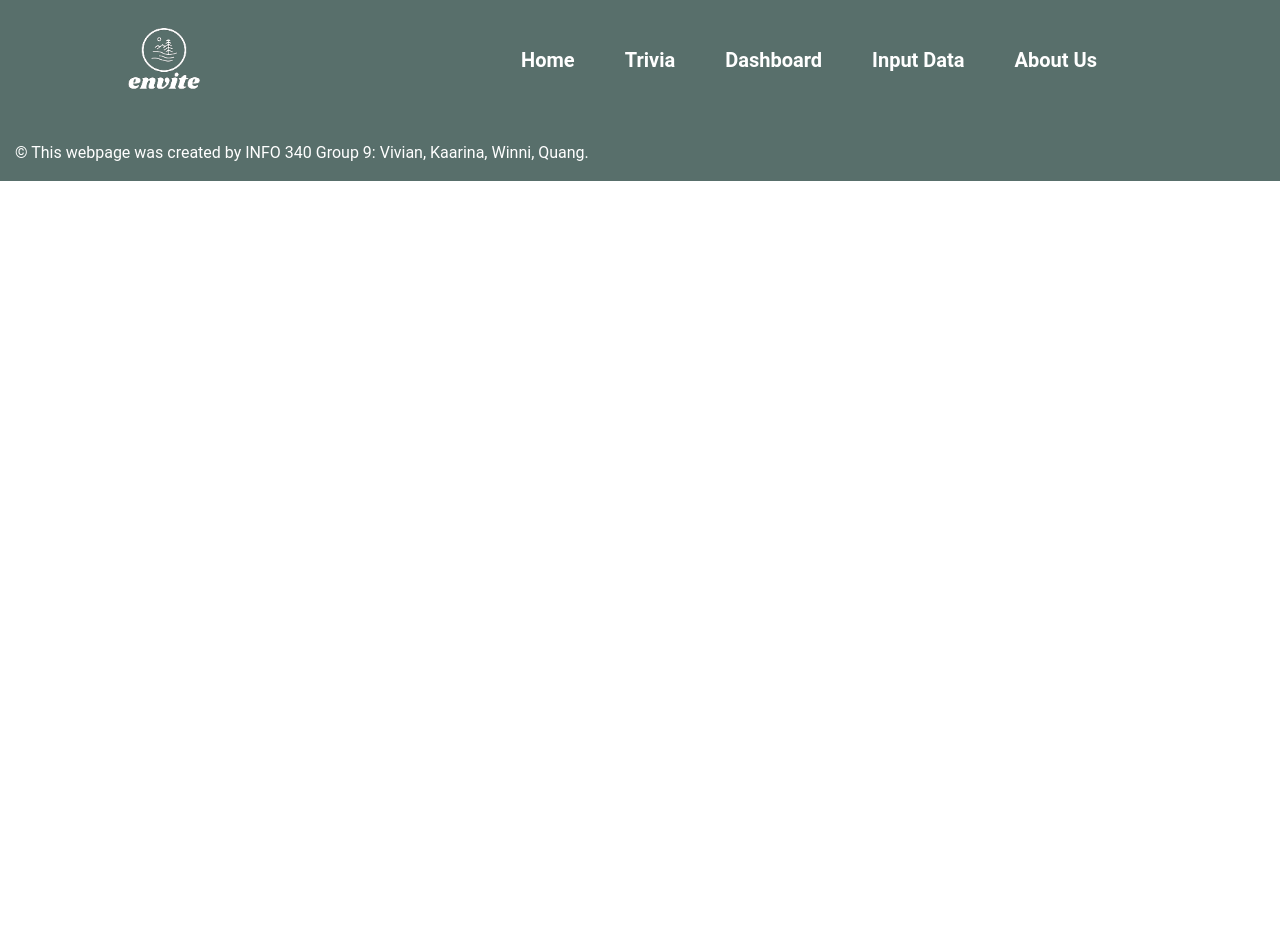
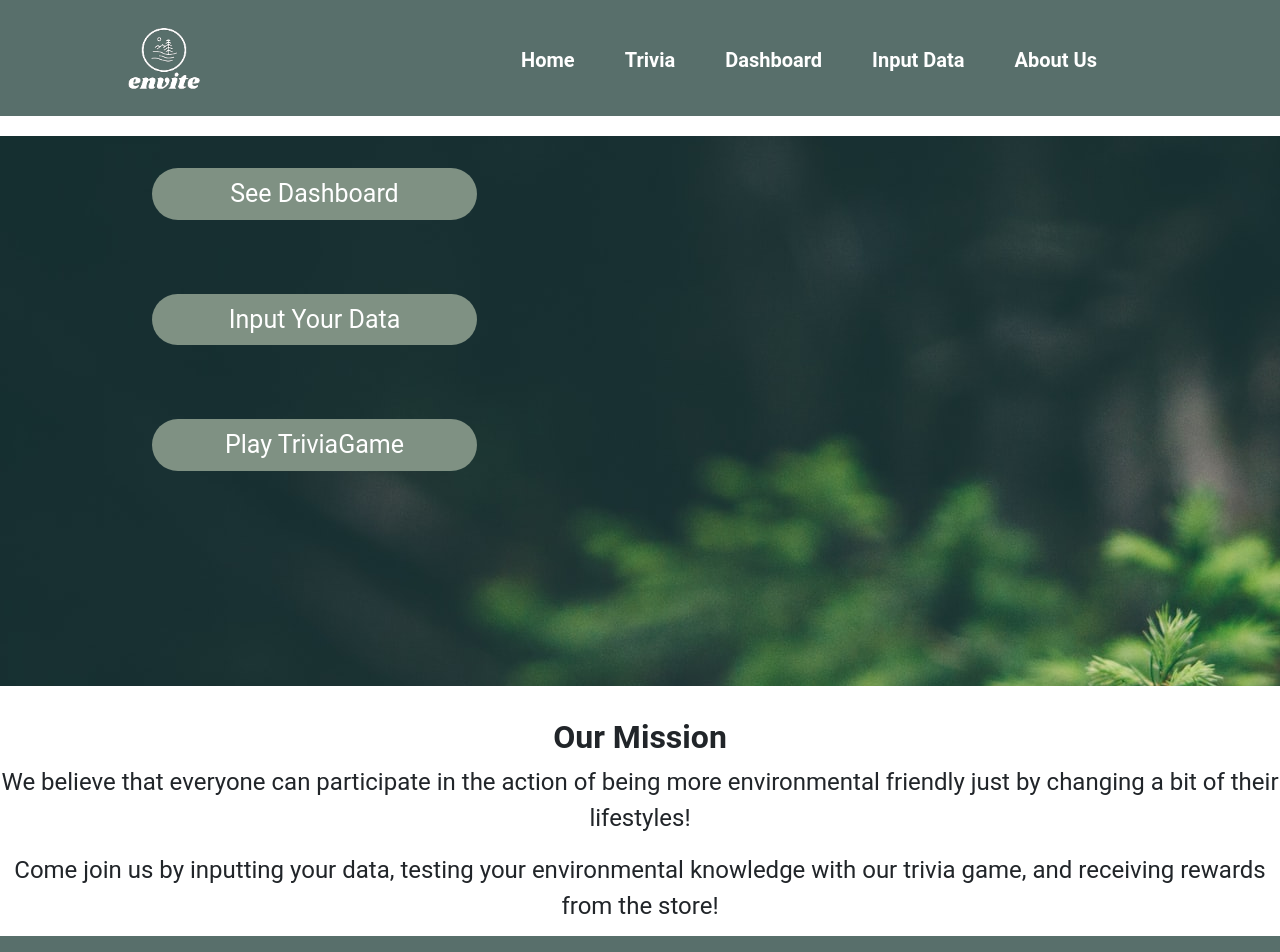
Before and after one commit to QwangNguyen/project-group9, a React (Create React App) app: page / in a window 1280 px wide. Shown: the top 952 px of the page. Before the commit the page ends 800 px from the top, so only its background shows below. Built offline with nearby package versions, Linux system fonts and the light colour scheme.

Commit message:
Added linking to home page and fixed small syntactical issues

```diff
--- a/src/components/App.js
+++ b/src/components/App.js
@@ -20,6 +20,7 @@ function App() {
     <>
       <NavBar />
       <Routes>
+        <Route path="" element={<Home />} />
         <Route path="inputData" element={<InputData />} />
         <Route path="insertData" element={<InsertData />}>
           <Route path="insertEnergy" element={<InsertEnergy />} />
--- a/src/components/Home.js
+++ b/src/components/Home.js
@@ -3,29 +3,29 @@ import { Link } from 'react-router-dom';
 
 export function Home() {
     return (
+        <div>
             <main>
                 <div role="navigation" aria-label="Main Menu" className="menu">
                     <div className="containerIndex">
-                    <a href="dashboard.html" className="btn footprint roundButton">See Dashboard</a>
+                        <Link to="/dashboard" className="btn footprint roundButton">See Dashboard</Link>
                     </div>
                     <div className="containerIndex">
-                    <a href="inputData.html" className="btn footprint roundButton">Input Your Data</a>
+                        <Link to="/inputData" className="btn footprint roundButton">Input Your Data</Link>
                     </div>
                     <div class="containerIndex">
-                    <a href="Trivia1.html" className="btn footprint roundButton">Play TriviaGame</a>
+                        <Link to="/trivia1" className="btn footprint roundButton">Play TriviaGame</Link>
                     </div>
                 </div>
                 <div role="document">
                     <div className="missionContainer">
                         <div>
                             <h1 className="missionInfo">Our Mission</h1>
-                        <p className="info">We believe that everyone can participate in the action of being more environmental friendly just
-                            by noticing and changing a bit of their lifestyles!</p>
-                        <p className="info">Come join us by inputting your data, playing the super exciting Trivia Game, and going to store
-                            to get your favorite rewards!</p>
+                            <p className="info">We believe that everyone can participate in the action of being more environmental friendly just by changing a bit of their lifestyles!</p>
+                            <p className="info">Come join us by inputting your data, testing your environmental knowledge with our trivia game, and receiving rewards from the store!</p>
                         </div>
                     </div>
                 </div>
             </main>
+        </div>
     )
 }
--- a/src/components/InputData.js
+++ b/src/components/InputData.js
@@ -7,7 +7,7 @@ export function InputData() {
             <main className="inputMain">
                 <h1 className="titleOfPage">See Your Impact On <br/> Our Planet</h1>
                 <div className="containerInput container">
-                <Link to="/insertData" className="btn btn-lg buttonCustom roundButton">Find Your Footprint</Link>
+                    <Link to="/insertData" className="btn btn-lg buttonCustom roundButton">Find Your Footprint</Link>
                 </div>
             </main>
         </div>
```
Lines whose indentation alone changed are shown as unchanged.
